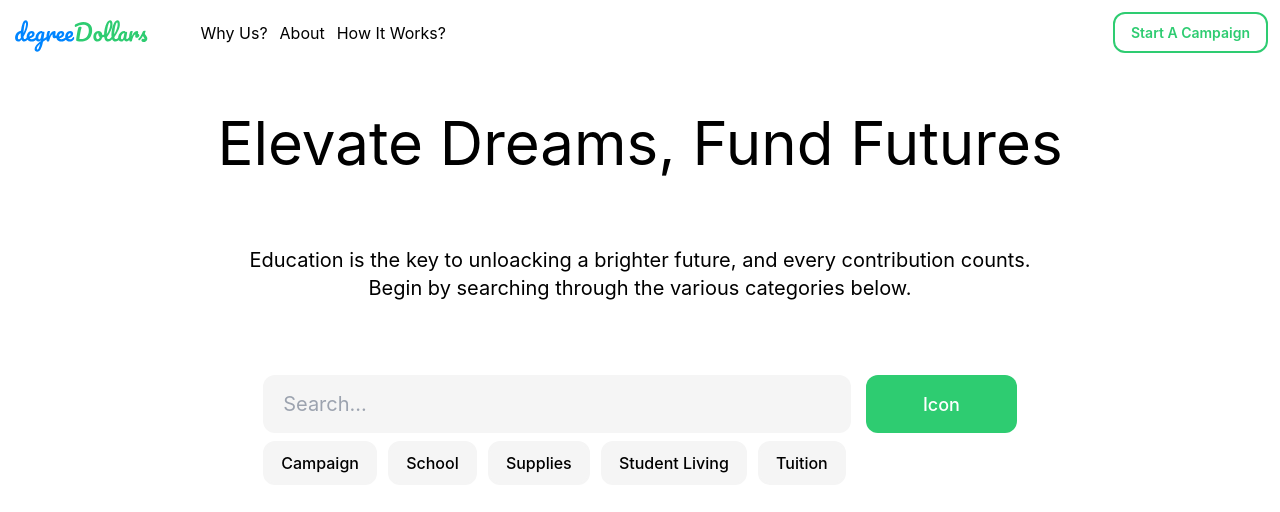
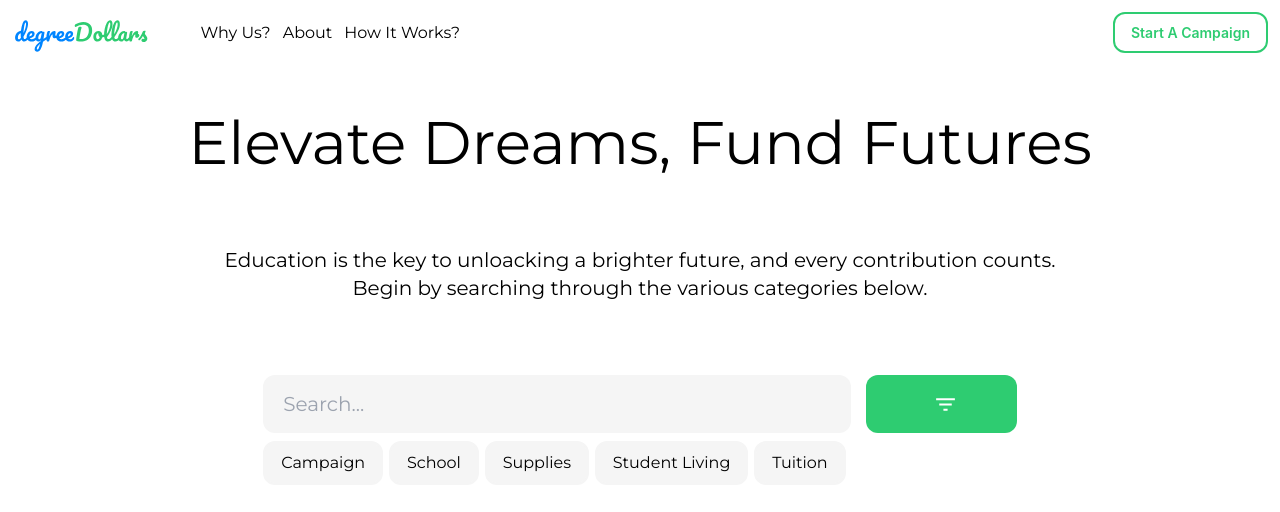
Before and after one commit to dashanteCEO/degreedollars, a React (Vite) app in the folder client/: page / in a window 1280 px wide. Shown: the top 512 px of the page. Built offline with nearby package versions, Linux system fonts and the light colour scheme.

Commit message:
force push

```diff
--- a/client/index.html
+++ b/client/index.html
@@ -4,6 +4,9 @@
     <meta charset="UTF-8" />
     <link rel="icon" type="image/svg+xml" href="/public/miniLogo.svg" />
     <meta name="viewport" content="width=device-width, initial-scale=1.0" />
+    <link rel="preconnect" href="https://fonts.googleapis.com">
+    <link rel="preconnect" href="https://fonts.gstatic.com" crossorigin>
+    <link href="https://fonts.googleapis.com/css2?family=Montserrat:wght@400;700;900&display=swap" rel="stylesheet">
     <title>degreeDollar</title>
   </head>
   <body>
--- a/client/package.json
+++ b/client/package.json
@@ -13,6 +13,7 @@
   "dependencies": {
     "react": "^18.2.0",
     "react-dom": "^18.2.0",
+    "react-icons": "^4.11.0",
     "slugify": "^1.6.6"
   },
   "devDependencies": {
--- a/client/src/components/Home/hero.jsx
+++ b/client/src/components/Home/hero.jsx
@@ -1,12 +1,12 @@
 import React, { useState } from 'react'
 import slugify from "slugify";
+import { MdFilterList } from 'react-icons/md'
 
 function Hero() {
-
   return (
     <div className="p-3 flex justify-evenly w-full items-center
     flex-col h-[400px] mt-8 pt-4">
-      <h2 className='text-6xl' >
+      <h2 className='text-6xl font-medium '>
         Elevate Dreams, Fund Futures
       </h2>
       <div className='flex flex-col items-center h-[60%] justify-center'>
@@ -19,12 +19,10 @@ function Hero() {
         text-[#333333]" placeholder="Search..."/>
       <button className="flex items-center justify-center w-[20%] h-full
         bg-primary rounded-xl hover:duration-500 hover:bg-[#12c77c] transition-all">
-        <h3 className="text-white text-[18px] font-medium">
-          Icon
-        </h3>
+        <MdFilterList className="text-white text-[25px] ml-2"/>
       </button>
       </div>
-      <ul className="flex justify-between items-center w-[60%]  ">
+      <div className="flex justify-between items-center w-[60%]  ">
         <ul className="flex justify-between items-center w-[77.3%]  rounded-xl  ">
           {["campaign", "school", "supplies","student living", "tuition"].map((link) => {
             return (
@@ -37,7 +35,7 @@ function Hero() {
             );
           })}
         </ul>
-      </ul>
+      </div>
     </div>
   );
 }
--- a/client/src/input.css
+++ b/client/src/input.css
@@ -2,5 +2,5 @@
 @tailwind components;
 @tailwind utilities;
 *{
-    font-family: Inter, sans-serif;
+    font-family: Montserrat, sans-serif;
 }
--- a/client/src/main.css
+++ b/client/src/main.css
@@ -538,16 +538,16 @@ video {
   margin-left: 3rem;
 }
 
-.mt-4 {
-  margin-top: 1rem;
-}
-
 .mt-2 {
   margin-top: 0.5rem;
 }
 
 .mt-8 {
   margin-top: 2rem;
+}
+
+.ml-2 {
+  margin-left: 0.5rem;
 }
 
 .flex {
@@ -562,6 +562,10 @@ video {
   height: 2.5rem;
 }
 
+.h-16 {
+  height: 4rem;
+}
+
 .h-\[400px\] {
   height: 400px;
 }
@@ -570,36 +574,16 @@ video {
   height: 60%;
 }
 
-.h-\[70px\] {
-  height: 70px;
-}
-
 .h-full {
   height: 100%;
-}
-
-.h-16 {
-  height: 4rem;
 }
 
 .min-h-screen {
   min-height: 100vh;
 }
 
-.w-3\/12 {
-  width: 25%;
-}
-
-.w-9\/12 {
-  width: 75%;
-}
-
-.w-\[19\%\] {
-  width: 19%;
-}
-
-.w-\[45\%\] {
-  width: 45%;
+.w-\[20\%\] {
+  width: 20%;
 }
 
 .w-\[60\%\] {
@@ -610,20 +594,16 @@ video {
   width: 70%;
 }
 
-.w-full {
-  width: 100%;
-}
-
-.w-\[20\%\] {
-  width: 20%;
-}
-
 .w-\[77\.3\%\] {
   width: 77.3%;
 }
 
 .w-\[78\%\] {
   width: 78%;
+}
+
+.w-full {
+  width: 100%;
 }
 
 .cursor-pointer {
@@ -660,10 +640,6 @@ video {
   margin-left: calc(0.75rem * calc(1 - var(--tw-space-x-reverse)));
 }
 
-.rounded-full {
-  border-radius: 9999px;
-}
-
 .rounded-xl {
   border-radius: 0.75rem;
 }
@@ -673,11 +649,6 @@ video {
 }
 
 .border-\[\#2ecc71\] {
-  --tw-border-opacity: 1;
-  border-color: rgb(46 204 113 / var(--tw-border-opacity));
-}
-
-.border-primary {
   --tw-border-opacity: 1;
   border-color: rgb(46 204 113 / var(--tw-border-opacity));
 }
@@ -705,14 +676,6 @@ video {
   padding: 0.75rem;
 }
 
-.p-4 {
-  padding: 1rem;
-}
-
-.p-\[1px\] {
-  padding: 1px;
-}
-
 .px-4 {
   padding-left: 1rem;
   padding-right: 1rem;
@@ -735,6 +698,11 @@ video {
   font-family: Inter;
 }
 
+.text-6xl {
+  font-size: 3.75rem;
+  line-height: 1;
+}
+
 .text-\[14px\] {
   font-size: 14px;
 }
@@ -747,31 +715,13 @@ video {
   font-size: 20px;
 }
 
-.text-\[25px\] {
-  font-size: 25px;
-}
-
-.text-\[50px\] {
-  font-size: 50px;
-}
-
-.text-6xl {
-  font-size: 3.75rem;
-  line-height: 1;
-}
-
 .text-xl {
   font-size: 1.25rem;
   line-height: 1.75rem;
 }
 
-.text-sm {
-  font-size: 0.875rem;
-  line-height: 1.25rem;
-}
-
-.font-\[15px\] {
-  font-weight: 15px;
+.text-\[25px\] {
+  font-size: 25px;
 }
 
 .font-medium {
@@ -800,19 +750,14 @@ video {
   color: rgb(51 51 51 / var(--tw-text-opacity));
 }
 
-.text-primary {
+.text-black {
   --tw-text-opacity: 1;
-  color: rgb(46 204 113 / var(--tw-text-opacity));
+  color: rgb(0 0 0 / var(--tw-text-opacity));
 }
 
 .text-white {
   --tw-text-opacity: 1;
   color: rgb(255 255 255 / var(--tw-text-opacity));
-}
-
-.text-black {
-  --tw-text-opacity: 1;
-  color: rgb(0 0 0 / var(--tw-text-opacity));
 }
 
 .outline-none {
@@ -827,17 +772,12 @@ video {
 }
 
 *{
-  font-family: Inter, sans-serif;
+  font-family: Montserrat, sans-serif;
 }
 
 .hover\:border-primary:hover {
   --tw-border-opacity: 1;
   border-color: rgb(46 204 113 / var(--tw-border-opacity));
-}
-
-.hover\:border-\[\#12c77c\]:hover {
-  --tw-border-opacity: 1;
-  border-color: rgb(18 199 124 / var(--tw-border-opacity));
 }
 
 .hover\:bg-\[\#12c77c\]:hover {
@@ -855,14 +795,14 @@ video {
   background-color: rgb(255 255 255 / var(--tw-bg-opacity));
 }
 
+.hover\:text-primary:hover {
+  --tw-text-opacity: 1;
+  color: rgb(46 204 113 / var(--tw-text-opacity));
+}
+
 .hover\:text-white:hover {
   --tw-text-opacity: 1;
   color: rgb(255 255 255 / var(--tw-text-opacity));
-}
-
-.hover\:text-primary:hover {
-  --tw-text-opacity: 1;
-  color: rgb(46 204 113 / var(--tw-text-opacity));
 }
 
 .hover\:transition:hover {
--- a/client/tailwind.config.js
+++ b/client/tailwind.config.js
@@ -3,6 +3,9 @@ export default {
   content: ["./src/**/*.jsx"],
   theme: {
     extend: {
+      fontFamily: {
+        main: ['Montserrat']
+      },
       colors: {
         blue: "#172554",
         white: "#FFFFFF",
```
Also changed, not shown: 1 other file (tests, documents, lock files or other folders).
